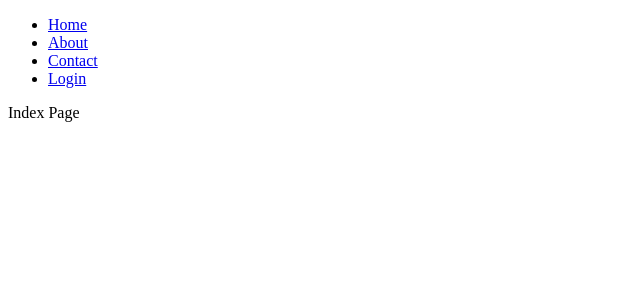
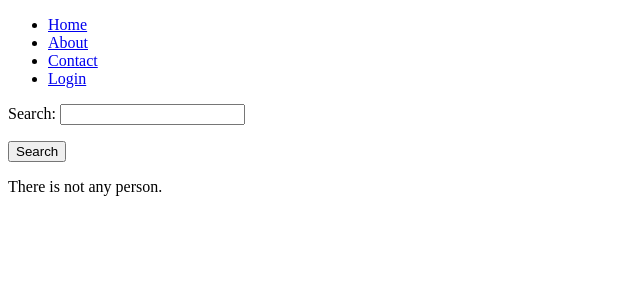
Before and after one commit to arezoo88/create_middleware, a Django app: page / in a window 1280 px wide. Shown: the top 300 px of the page, without its empty margins (0-640 px from the left). Run offline with Django 3.2, Linux system fonts and the light colour scheme; data that the repository does not hold is empty.

Commit message:
use q search in django search

```diff
--- a/home/forms.py
+++ b/home/forms.py
@@ -13,3 +13,7 @@ class UserLoginForm(forms.Form):
                                widget=forms.TextInput(attrs={'class': 'form-control', 'placeholder': 'Username'}))
     password = forms.CharField(max_length=40,
                                widget=forms.PasswordInput(attrs={'class': 'form-control', 'placeholder': 'Password'}))
+
+
+class SearchForm(forms.Form):
+    search = forms.CharField()
--- a/home/models.py
+++ b/home/models.py
@@ -4,6 +4,7 @@ from django.db import models
 class Person(models.Model):
     name = models.CharField(max_length=200)
     age = models.IntegerField()
+    description = models.TextField()
 
     def __str__(self):
         return self.name
--- a/home/templates/home/index.html
+++ b/home/templates/home/index.html
@@ -1,4 +1,16 @@
 {% extends 'home/base.html' %}
 {% block content %}
-    Index Page
+    <form action="{% url 'home:index' %}">
+        {{ form.as_p }}
+        <input type="submit" value="Search">
+    </form>
+    {% if persons %}
+        {% for person in persons %}
+            <div style="width: 1000px;height: 40px;background-color: #d2d2d2;text-align: center;line-height: 40px">
+                <p>{{ person.name }}-{{ person.description }}</p>
+            </div>
+        {% endfor %}
+    {% else %}
+        <p>There is not any person.</p>
+    {% endif %}
 {% endblock %}
--- a/home/views.py
+++ b/home/views.py
@@ -1,11 +1,20 @@
 from django.shortcuts import render, redirect
 from .forms import UserLoginForm
 from django.contrib.auth import authenticate, logout, login
+from .models import Person
+from django.db.models import Q
+from .forms import SearchForm
 
 
 def index(request):
-    print('Index Page...')
-    return render(request, 'home/index.html')
+    persons = Person.objects.all()
+    form = SearchForm()
+    if 'search' in request.GET:
+        form = SearchForm(request.GET)
+        if form.is_valid():
+            cd = form.cleaned_data['search']
+            persons = persons.filter(Q(name__icontains=cd) | Q(description__icontains=cd))
+    return render(request, 'home/index.html', {'persons': persons, 'form': form})
 
 
 def about(request):
```
